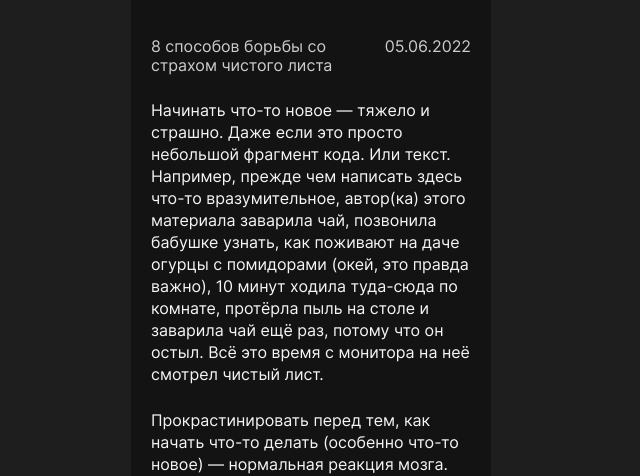
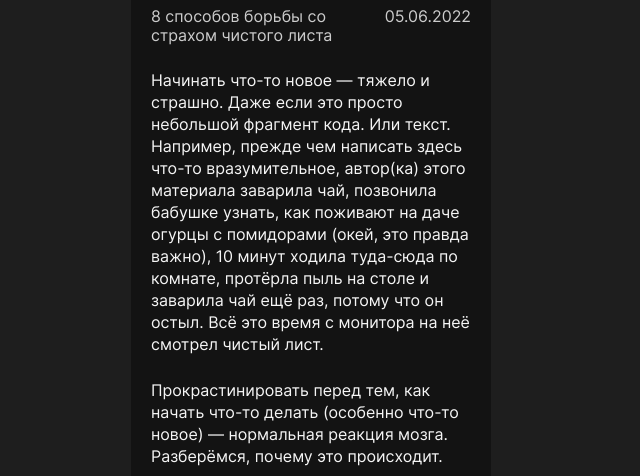
Before and after one commit to YulyaLuk/s-chistogo-lista, a plain HTML site: page index.html in a window 1280 px wide. Shown: the part 360-836 px from the top of the page, without its empty margins (329-969 px from the left). Drawn offline with Linux system fonts and the light colour scheme; files whose address does not match are found by name.

Commit message:
intro fix

```diff
--- a/styles/style.css
+++ b/styles/style.css
@@ -50,7 +50,7 @@ footer {
 }
 
 .intro {
-    padding: 30px 20px;
+    padding: 0px 20px 20px 20px;
 }
 
 .reasons {
```
